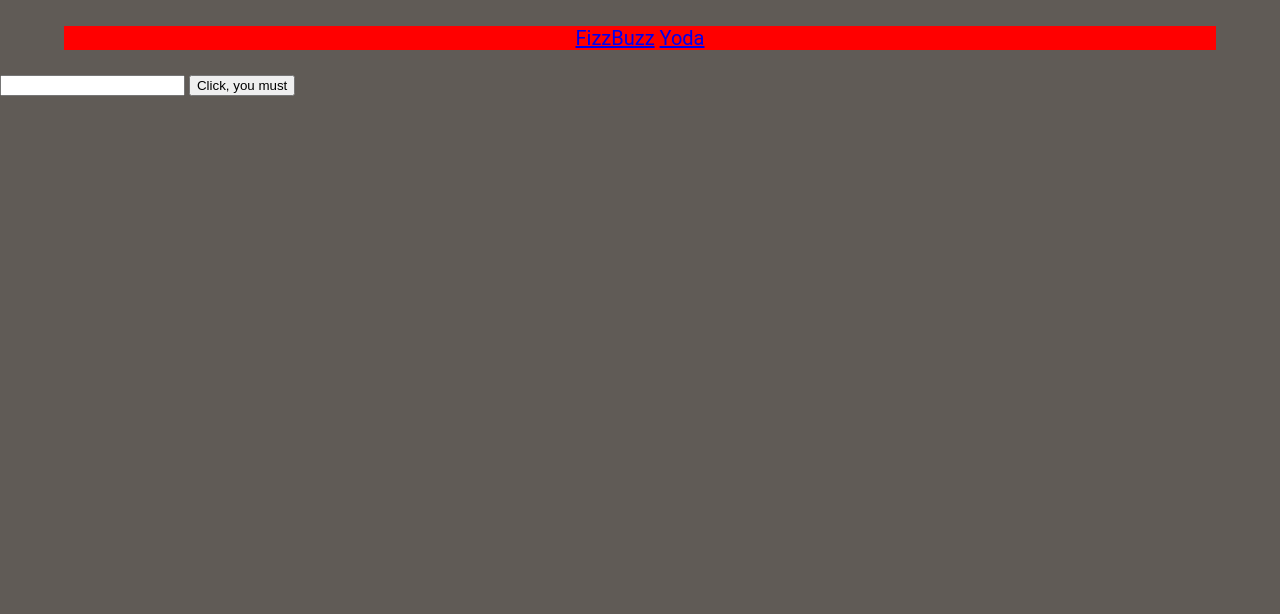
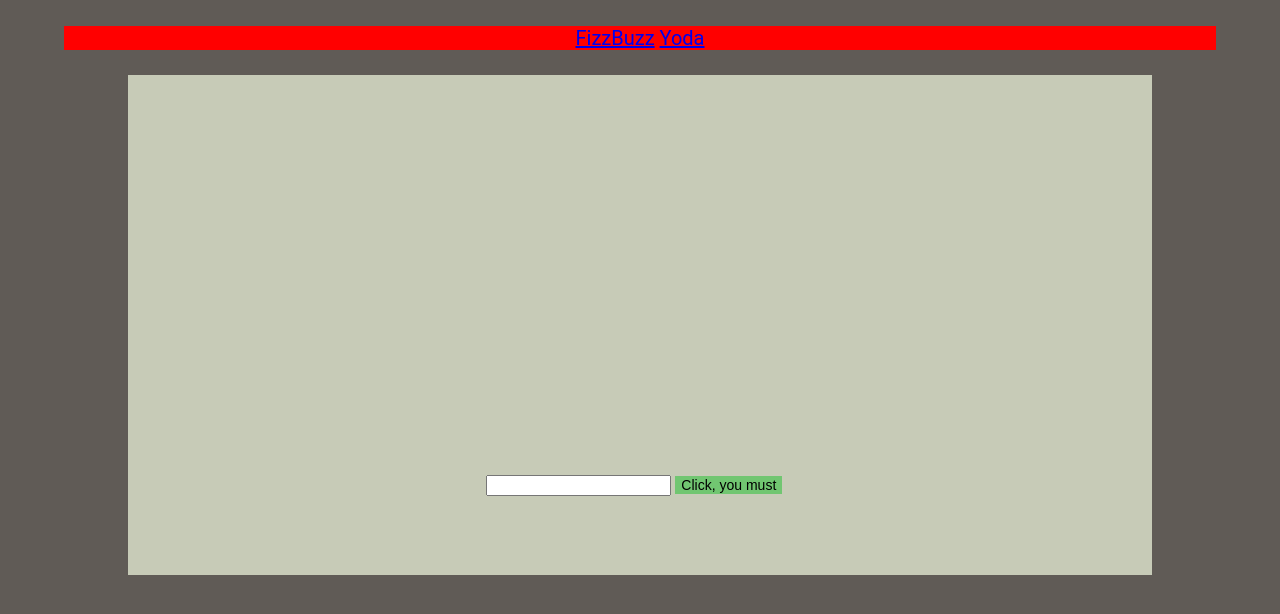
Before and after one commit to chelkweber/angularApp, a plain HTML site: page index.html in a window 1280 px wide. Both pictures are taken after a click on the link "Yoda". Drawn offline with nearby package versions, Linux system fonts and the light colour scheme; some packages are replaced by stand-ins of ours.

Commit message:
styled yoda

```diff
--- a/index.html
+++ b/index.html
@@ -23,7 +23,6 @@
 		<script src="fizzBuzzCtrl.js"></script>
         <script src="yodaService.js"></script>
 		<script src="fizzBuzzService.js"></script>
-		<script src="fizzBuzzDirective.js"></script>
         <script src="yodaDirective.js"></script>
         <script src="config.js"></script>
 		<script src="fizzBuzzDirective.js"></script>
--- a/style.css
+++ b/style.css
@@ -39,3 +39,24 @@ opacity:1
 .yoda.ng-hide{
     opacity:0
 }
+.yodaInput{
+    height:500px;
+    width:80%;
+    background-color: rgba(242,251,224,0.7);
+    margin-left:10%;
+
+}
+.yodaInput form{
+    position:relative;
+    top:80%;
+    left:35%;
+    width:300px;
+}
+.yodaTalks{
+    text-align:center;
+}
+button{
+    border:none;
+    background-color:#71C671;
+    font-size:14px;
+}
--- a/view2.html
+++ b/view2.html
@@ -1,4 +1,3 @@
-<label><input type="text" ng-model='yodaSpeak'>
+<div class="yodaInput"><form><label><input type="text" ng-model='yodaSpeak'>
 <button type="submit" ng-click="setSpeech(yodaSpeak)">Click, you must</button>
-{{theForce}}
-</label>
+</label></form> <yoda-response></yoda-response></div>
--- a/yodatalks.html
+++ b/yodatalks.html
@@ -1 +1 @@
-<div class="yodaTalks">{{theForce}}<img src="yoda.png" class="yoda ng-hide" ng-show="theForce"></div>
+<div class="yodaTalks">{{theForce}}<br><img src="yoda.png" class="yoda ng-hide" ng-show="theForce"></div>
```
Also changed, not shown: yoda.png.
